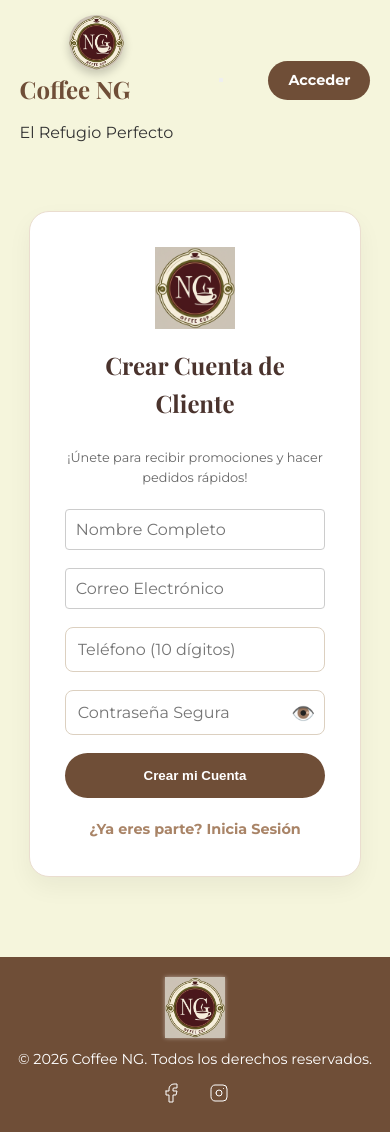
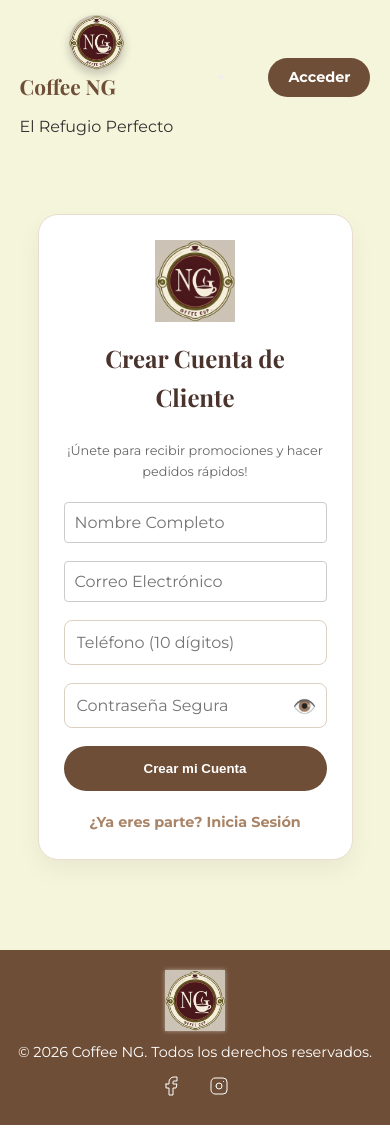
Before and after one commit to Jomumg123/CafeteriaNG-2doParcial, a PHP site: page /index.php?action=registro in a window 390 px wide. Run offline with PHP 8.4, Linux system fonts and the light colour scheme.

Commit message:
Version de moviles

```diff
--- a/public/css/style.css
+++ b/public/css/style.css
@@ -517,54 +517,23 @@ textarea {
     transform: translateY(-2px);
     box-shadow: 0 4px 8px rgba(0,0,0,0.2);
 }
-/* =======================================================
-   ESTILOS PARA MÓVIL (MENU HAMBURGUESA Y LOGIN)
-   ======================================================= */
 
-/* 1. Ocultar el botón hamburguesa en PC
-.menu-toggle {
-    display: none;
-    flex-direction: column;
-    justify-content: space-around;
-    width: 30px;
-    height: 21px;
-    background: transparent;
-    border: none;
-    cursor: pointer;
-    padding: 0;
-    z-index: 1100;
-}
-
-.menu-toggle .bar {
-    width: 30px;
-    height: 3px;
-    background-color: #6F4E37; /* Tu color principal
-    border-radius: 10px;
-    transition: all 0.3s linear;
-}*/
-
-/* 2. Media Query para tablets y celulares */
+/* --- Media Query para Responsividad (Móviles) --- */
 @media (max-width: 992px) {
-
-    /* Mostrar botón hamburguesa */
-    .menu-toggle {
-        display: flex;
-    }
-
-    /* Convertir el menú en lista desplegable vertical */
+    /* 1. Ocultamos el menú horizontal para que no se amontone con el logo */
     .nav-container {
         display: none;
         position: absolute;
         top: 100%;
         left: 0;
         width: 100%;
-        background-color: #F5F5DC; /* Tu color de fondo */
+        background-color: #F5F5DC;
         flex-direction: column;
         padding: 20px 0;
         box-shadow: 0 10px 15px rgba(0,0,0,0.1);
     }
 
-    /* Clase que activa el JS para mostrar el menú */
+    /* Clase para mostrar el menú cuando lo actives con JS */
     .nav-container.active {
         display: flex;
     }
@@ -575,52 +544,31 @@ textarea {
         gap: 20px;
     }
 
-    /* Ajuste del Formulario de Login para que no sea pequeño */
+    /* 2. AJUSTE DEL LOGIN: Evita que el formulario se vea como en PC */
     .card-formulario {
-        width: 95% !important;
+        width: 90% !important; /* Ocupa casi todo el ancho del móvil */
         max-width: none !important;
-        margin: 10px auto !important;
+        margin: 20px auto !important;
+        padding: 25px !important;
     }
 
-    /* Animación de las 3 líneas a una "X" */
-    .menu-toggle.is-active .bar:nth-child(1) {
-        transform: translateY(7px) rotate(45deg);
+    /* 3. Ajustes de texto para que no se desborden */
+    .hero-content h2 {
+        font-size: 2.2em;
     }
-    .menu-toggle.is-active .bar:nth-child(2) {
-        opacity: 0;
-    }
-    .menu-toggle.is-active .bar:nth-child(3) {
-        transform: translateY(-7px) rotate(-45deg);
+
+    .brand-text h1 {
+        font-size: 1.6rem !important;
     }
 }
 
-/* Ajustes para pantallas muy pequeñas (iPhone/Android) */
+/* Ajustes extra para pantallas muy pequeñas */
 @media (max-width: 480px) {
     .brand-text h1 {
-        font-size: 1.5rem !important;
+        font-size: 1.3rem !important;
     }
     .logo-img {
         width: 55px !important;
         height: 55px !important;
     }
 }
-/* --- Media Query para Responsividad (Móviles) ---
-@media (max-width: 768px) {
-    .nav-list {
-        flex-direction: column;
-        gap: 10px;
-    }
-
-    .nav-list a {
-        display: block;
-        padding: 8px;
-    }
-
-    .hero-menu-banner h2 {
-        font-size: 1.8em;
-    }
-
-    .hero-content h2 {
-        font-size: 2.5em;
-    }
-}*/
```
